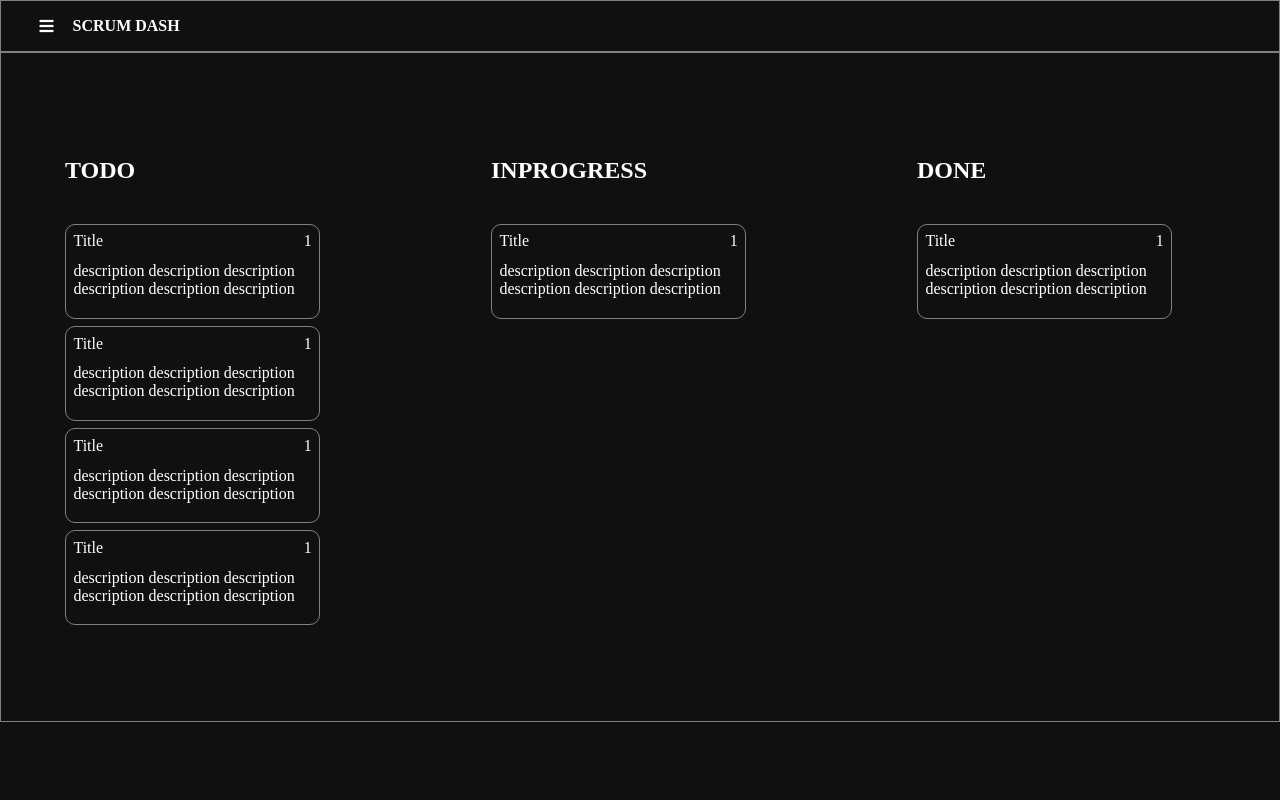
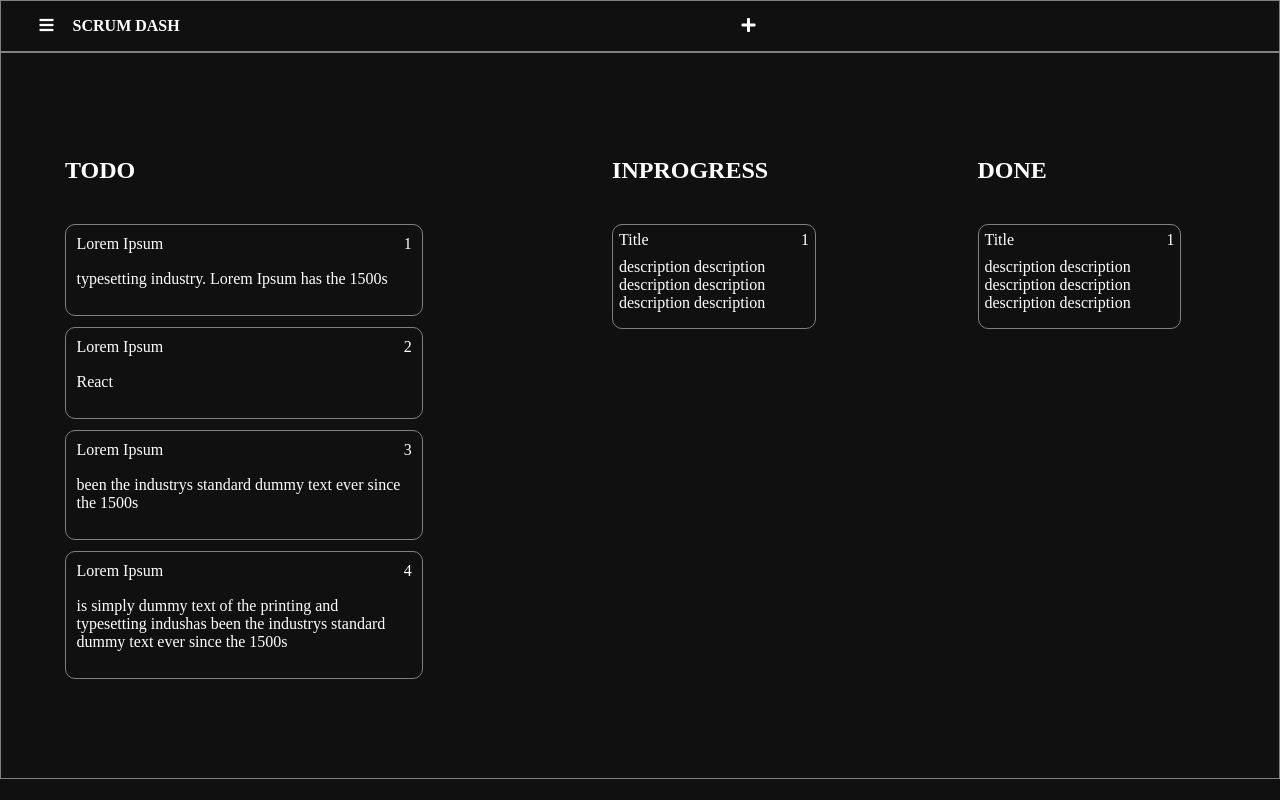
Before and after one commit to Nidhalbenhajsalah/Front-test, a React (Create React App) app: page / in a window 1280 px wide. Built offline with nearby package versions, Linux system fonts and the light colour scheme.

Commit message:
adding modal dialgue

```diff
--- a/package.json
+++ b/package.json
@@ -8,6 +8,7 @@
     "@testing-library/user-event": "^13.5.0",
     "react": "^17.0.2",
     "react-dom": "^17.0.2",
+    "react-modal": "^3.14.4",
     "react-scripts": "5.0.0",
     "web-vitals": "^2.1.4"
   },
--- a/src/App.js
+++ b/src/App.js
@@ -8,6 +8,7 @@ function App() {
     <div className="App">
       <Appbar />
       <Body />
+
     </div>
   );
 }
--- a/src/components/appbar.jsx
+++ b/src/components/appbar.jsx
@@ -1,13 +1,46 @@
 import React from 'react';
 import '../styles/appbar.css';
+import Modal from 'react-modal'
+import { useState } from 'react';
 
-const appbar = () => {
+Modal.setAppElement('#root');
+const Appbar = () => {
+    const [modalIsOpen, setModalIsOpen] = useState(false);
+
     return <div className='appbar'>
         <div className='appbarElements'>
-            <i className="fas fa-bars"></i>
+            <div>
+                <i className="fas fa-bars"></i>
+            </div>
             <p>SCRUM DASH</p>
         </div>
-    </div>;
+        <div className='addTask'>
+            <i className="fas fa-plus" onClick={() => setModalIsOpen(true)}></i>
+        </div>
+        <Modal isOpen={modalIsOpen}
+            onRequestClose={() => setModalIsOpen(false)}
+            style={
+                {
+                    overlay: {
+                        backgroundColor: 'rgba(0,0,0,0.5)'
+                    },
+                    content: {
+                        color: 'black',
+                        backgroundColor: 'white',
+                        display: 'flex',
+                        flexDirection: 'column',
+                        padding: '20px',
+                        width: '500px',
+                        height: '10vh',
+                    }
+                }}
+        >
+            <input type='text' placeholder='Title' />
+            <textarea placeholder='Description' />
+            <button onClick={() => setModalIsOpen(false)}>Close</button>
+        </Modal>
+
+    </div >;
 };
 
-export default appbar;
+export default Appbar;
--- a/src/components/done.jsx
+++ b/src/components/done.jsx
@@ -1,10 +1,12 @@
 import React from 'react';
 import SingleToDo from './singleToDo';
+
+import tasks from '../data';
 export default function done() {
+    console.log(tasks);
     return <div className='status'>
         <div className='statusTitle'>
             <span>DONE</span>
-
         </div>
         <SingleToDo />
     </div>;
--- a/src/components/todo.jsx
+++ b/src/components/todo.jsx
@@ -1,16 +1,26 @@
 import React from 'react';
-import SingleToDo from './singleToDo';
+// import SingleToDo from './singleToDo';
 import '../styles/body.css';
+import '../styles/singleToDo.css';
+import tasks from '../data';
+
+
 export default function todo() {
     return <div className='status'>
         <div className='statusTitle'>
             <span>TODO</span>
 
         </div>
-        <SingleToDo />
-        <SingleToDo />
-        <SingleToDo />
-        <SingleToDo />
-
+        {tasks.map((task, index) =>
+            <div className='card' key={index}>
+                <div className='cardHeader'>
+                    <span>{task.title}</span>
+                    <span>{task.id}</span>
+                </div>
+                <div className='description'>
+                    <span>{task.description}</span>
+                </div>
+            </div>
+        )}
     </div>;
 }
--- /dev/null
+++ b/src/data.js
@@ -0,0 +1,28 @@
+const tasks = [
+    {
+        id: 1,
+        title: ' Lorem Ipsum',
+        description: 'typesetting industry. Lorem Ipsum has  the 1500s',
+        status: 'in-progress'
+    },
+    {
+        id: 2,
+        title: ' Lorem Ipsum',
+        description: ' React',
+        status: 'todo'
+    },
+    {
+        id: 3,
+        title: ' Lorem Ipsum',
+        description: 'been the industrys standard dummy text ever since the 1500s',
+        status: 'done'
+    },
+    {
+        id: 4,
+        title: 'Lorem Ipsum',
+        description: 'is simply dummy text of the printing and typesetting indushas been the industrys standard dummy text ever since the 1500s',
+        status: 'todo'
+    }
+]
+
+export default tasks;
--- a/src/styles/appbar.css
+++ b/src/styles/appbar.css
@@ -2,6 +2,12 @@
   border-style: solid;
   border-width: 0.25px;
   border-color: grey;
+  display: -webkit-box;
+  display: -ms-flexbox;
+  display: flex;
+  -webkit-box-align: center;
+      -ms-flex-align: center;
+          align-items: center;
 }
 
 .appbarElements {
@@ -25,4 +31,9 @@ p {
 i:hover {
   cursor: pointer;
 }
+
+.addTask {
+  margin-left: auto;
+  margin-right: auto;
+}
 /*# sourceMappingURL=appbar.css.map */
--- a/src/styles/appbar.scss
+++ b/src/styles/appbar.scss
@@ -2,6 +2,8 @@
     border-style: solid;
     border-width: 0.25px;
     border-color:grey;
+    display: flex;
+    align-items: center;
 }
 .appbarElements{
     display: flex;
@@ -17,3 +19,8 @@ p{
 i:hover{
     cursor: pointer;
 }
+
+.addTask{
+    margin-left: auto;
+    margin-right: auto;
+}
```
Also changed, not shown: 2 other files (tests, documents, lock files or other folders).
